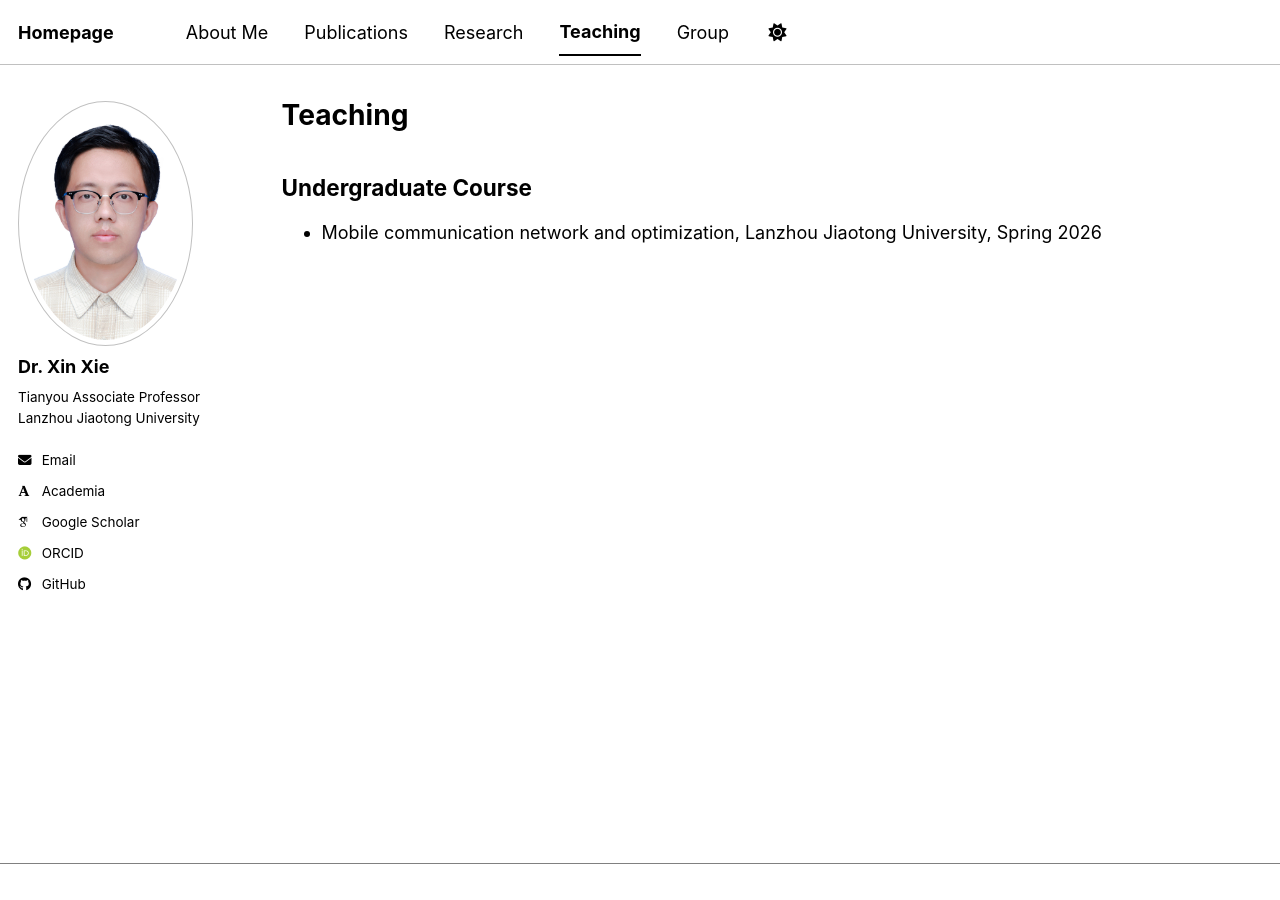
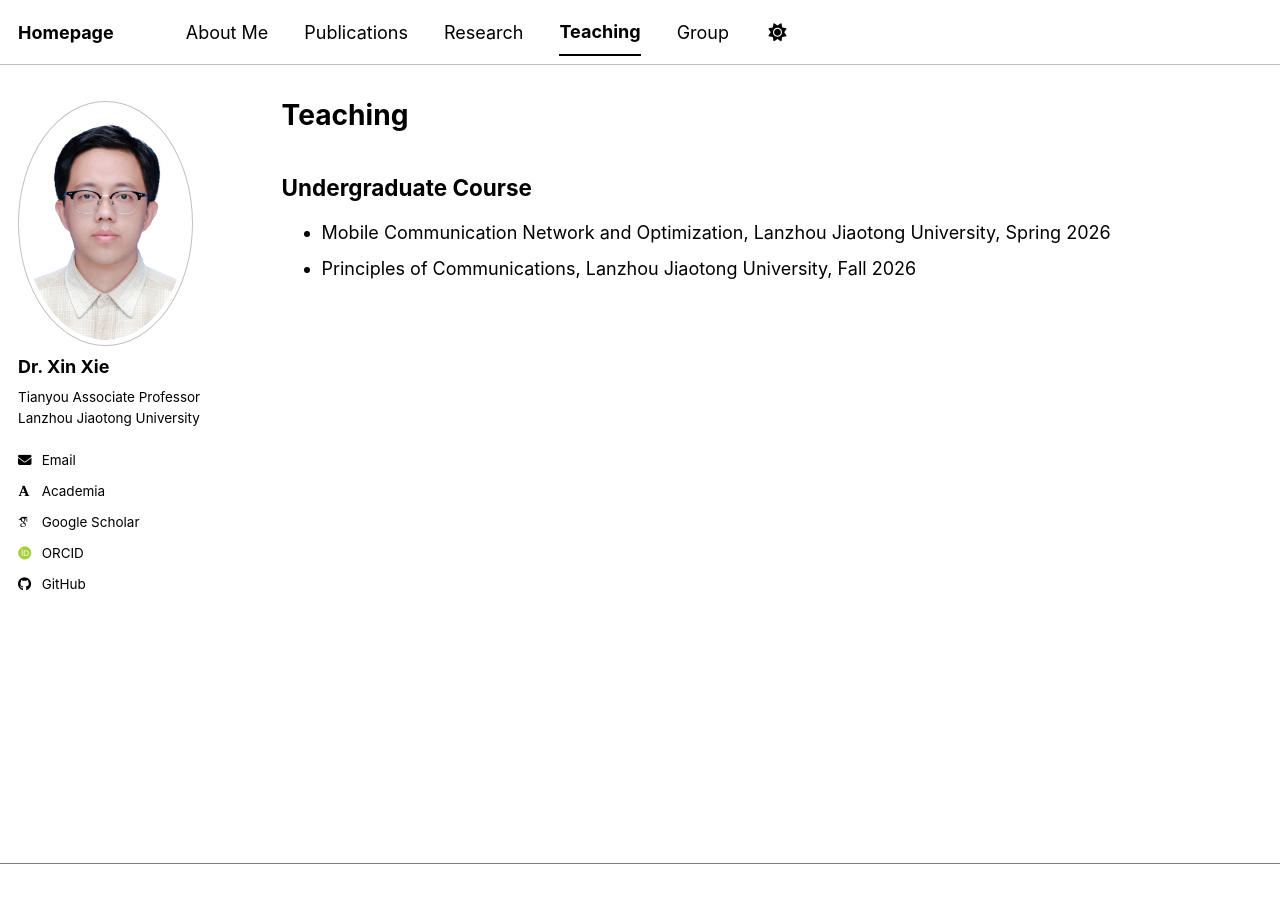
Before and after one commit to xiexin312/xiexin312.github.io, a Jekyll site: the page built from _pages/teaching-simple.md, in a window 1280 px wide. Built offline with Jekyll 4.4.1, drawn with Linux system fonts in a browser that asks for light colours; some web fonts are replaced; a script bundle is joined from its source files by our own code; library files that are not in the unit come from our copies.

Commit message:
修改了teching

```diff
--- a/_pages/teaching-simple.md
+++ b/_pages/teaching-simple.md
@@ -11,4 +11,5 @@ redirect_from:
 
 ## Undergraduate Course
 
-- Mobile communication network and optimization, Lanzhou Jiaotong University, Spring 2026
+- Mobile Communication Network and Optimization, Lanzhou Jiaotong University, Spring 2026
+- Principles of Communications, Lanzhou Jiaotong University, Fall 2026
```
